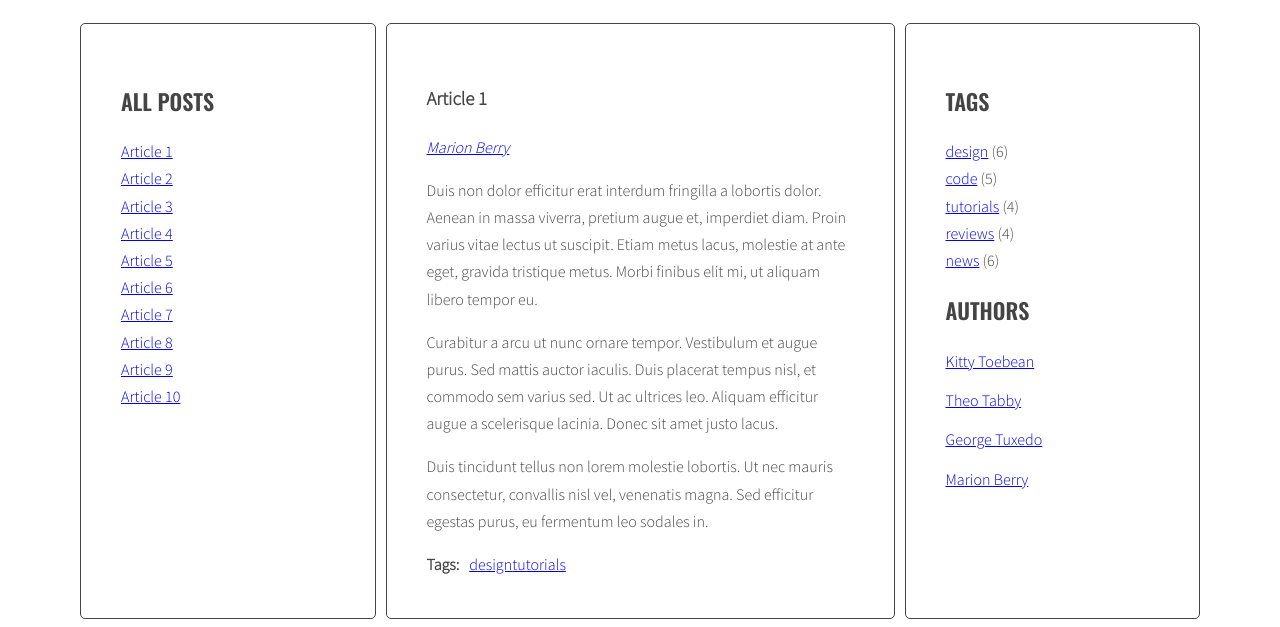
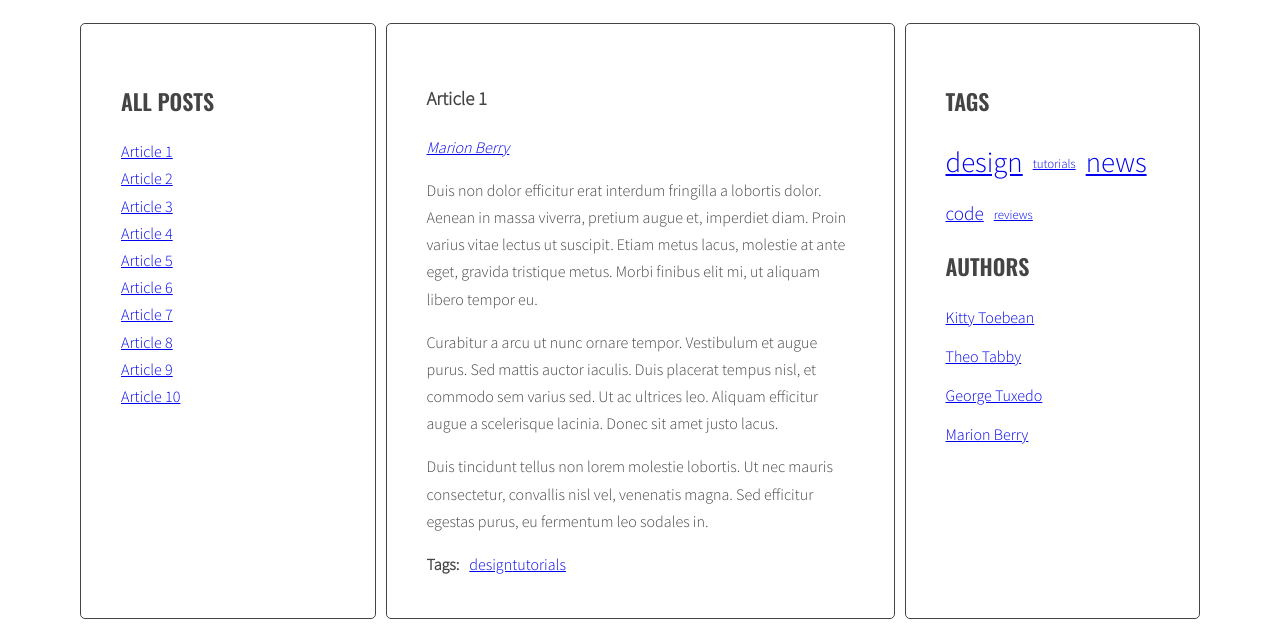
Before and after one commit to N0rgen/javascript-blog, a website: page index.html in a window 1280 px wide. Shown: the part 220-847 px from the top of the page. Drawn offline with nearby package versions, Linux system fonts and the light colour scheme.

Commit message:
tag menu improvments

```diff
--- a/index.html
+++ b/index.html
@@ -161,11 +161,6 @@
         <aside class="sidebar" aria-label="Sidebar with title sections">
           <h2 class="section-title">Tags</h2>
           <ul class="list tags">
-            <li><a href="#">design</a> <span>(6)</span></li>
-            <li><a href="#">code</a> <span>(5)</span></li>
-            <li><a href="#">tutorials</a> <span>(4)</span></li>
-            <li><a href="#">reviews</a> <span>(4)</span></li>
-            <li><a href="#">news</a> <span>(6)</span></li>
           </ul>
           <h2 class="section-title">Authors</h2>
           <ul class="list authors">
--- a/js/script.js
+++ b/js/script.js
@@ -43,7 +43,10 @@ const optArticleSelector = '.post',
   optTitleSelector = '.post-title',
   optTitleListSelector = '.titles',
   optArticleTagsSelector = '.post-tags .list',
-  optArticleAuthorSelector = '.post-author';
+  optArticleAuthorSelector = '.post-author',
+  optTagsListSelector = '.tags.list',
+  optCloudClassCount = 5,
+  optCloudClassPrefix = 'tag-size-';
 
 
 function generateTitleLinks(customSelector = ''){
@@ -88,7 +91,32 @@ for(let link of links){
   link.addEventListener('click', titleClickHandler);
 }
 
+function calculateTagsParams(tags) {
+  const params = {min: 999999, max: 0};
+
+  for(let tag in tags){
+    if(tags[tag] > params.max){
+      params.max = tags[tag];
+    }
+    if(tags[tag] < params.min){
+      params.min = tags[tag];
+    }
+  }
+  return params;
+}
+
+function calculateTagClass(count, params) {
+  const normalizedCount = count - params.min;
+  const normalizedMax = params.max - params.min;
+  const percentage = normalizedCount / normalizedMax;
+  const classNumber = Math.floor( percentage * (optCloudClassCount -1) +1);
+  return optCloudClassPrefix + classNumber;
+}
+
 function generateTags() {
+  /* create a new variable allTags with an empty object */
+  let allTags = {};
+
   /* find all articles */
   const articles = document.querySelectorAll(optArticleSelector);
 
@@ -115,6 +143,14 @@ function generateTags() {
       /* add generated code to html variable */
       html = html + linkHTML;
 
+      /* check if this link is NOT already in allTags */
+      if(!allTags[tag]){
+        /* add generated code to allTags array */
+        allTags[tag] = 1;
+      } else {
+        allTags[tag]++;
+      }
+
     /* END LOOP: for each tag */
     }
 
@@ -123,6 +159,27 @@ function generateTags() {
 
   /* END LOOP: for every article: */
   }
+
+  /* find list of tags in right column */
+  const tagList = document.querySelector(optTagsListSelector);
+
+  const tagsParams = calculateTagsParams(allTags);
+
+
+  /* [NEW] create variable for all links HTML code */
+  let allTagsHTML = '';
+
+  /* [NEW] START LOOP: for each tag in allTags: */
+  for(let tag in allTags){
+    /* [NEW] generate code of a link and add it to allTagsHTML */
+    const tagClass = calculateTagClass(allTags[tag], tagsParams);
+    const tagLinkHtml = `<li><a href="#tag-${tag}" class="${tagClass}">${tag}</a></li>`;
+    allTagsHTML += tagLinkHtml;
+  }
+  /* [NEW] END LOOP: for each tag in allTags: */
+
+  /*[NEW] add HTML from allTagsHTML to tagList */
+  tagList.innerHTML = allTagsHTML;
 }
 
 generateTags();
--- a/sass/style.scss
+++ b/sass/style.scss
@@ -125,3 +125,31 @@ body {
     margin: 0 10px 0 0;
   }
 }
+
+/* Tags */
+
+.tag-size-1 {
+  font-size: 80%;
+}
+.tag-size-2 {
+  font-size: 100%;
+}
+.tag-size-3 {
+  font-size: 120%;
+}
+.tag-size-4 {
+  font-size: 150%;
+}
+.tag-size-5 {
+  font-size: 180%;
+}
+
+.tags.list {
+  list-style: none;
+  padding: 0;
+  margin: 0;
+  display: flex;
+  flex-wrap: wrap;
+  gap: 10px;
+  align-items: center;
+}
```
Also changed, not shown: css/style.css, 1 other file.
